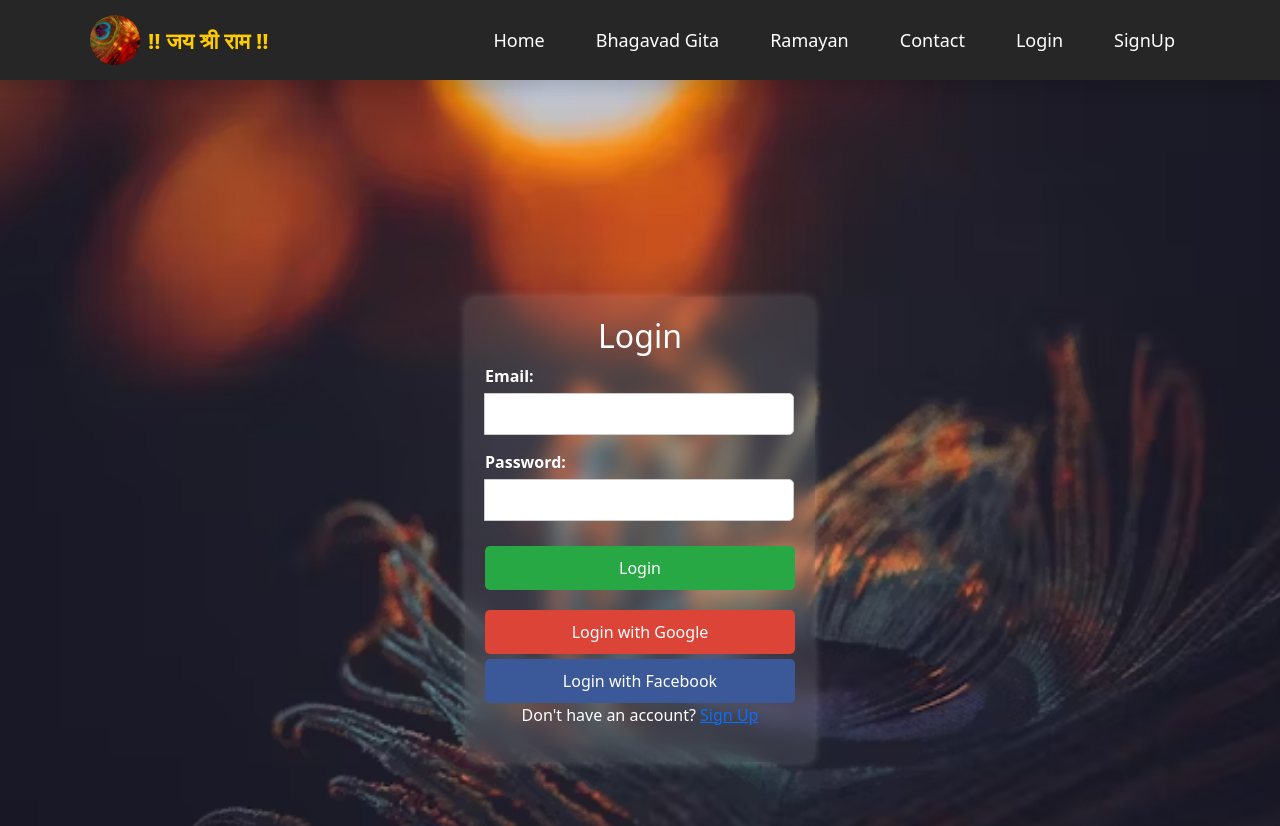
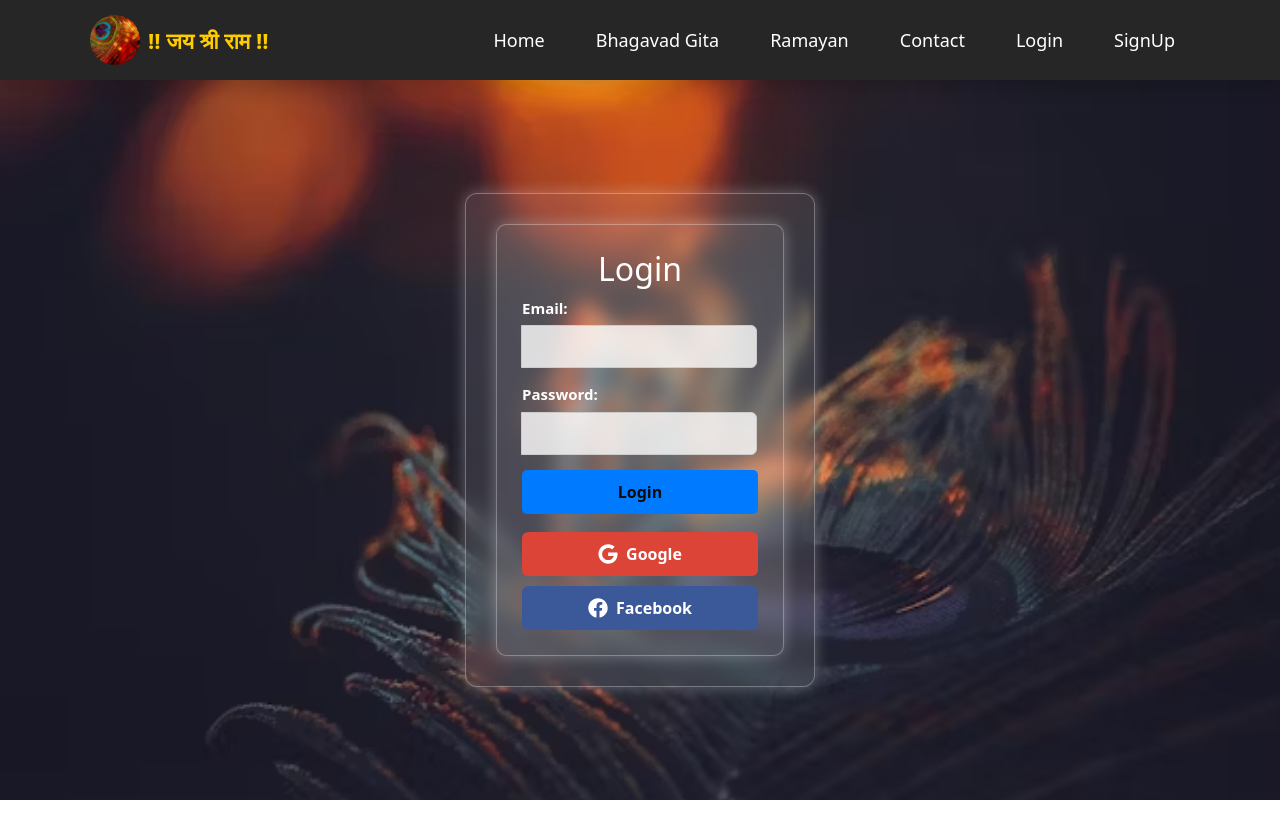
Before and after one commit to Bijendramishra123/Ramayan-app, a React (Vite) app: page /#/login in a window 1280 px wide. Shown: the top 826 px of the page. After the commit the page ends 800 px from the top, so only its background shows below. Built offline with nearby package versions, Linux system fonts and the light colour scheme.

Commit message:
Fixed GitHub Pages deployment

```diff
--- a/src/pages/Login.jsx
+++ b/src/pages/Login.jsx
@@ -1,5 +1,6 @@
 import { useState } from "react";
 import { useNavigate } from "react-router-dom";
+import { FaGoogle, FaFacebook } from "react-icons/fa"; // Import icons
 import "./../styles/Login.css";
 
 const Login = ({ setIsAuthenticated }) => {
@@ -46,12 +47,13 @@ const Login = ({ setIsAuthenticated }) => {
         </div>
         <button type="submit" className="login-btn">Login</button>
         <div className="social-login">
-          <button className="google-btn">Login with Google</button>
-          <button className="facebook-btn">Login with Facebook</button>
+          <button className="google-btn">
+            <FaGoogle size={20} style={{ marginRight: "8px" }} /> Google
+          </button>
+          <button className="facebook-btn">
+            <FaFacebook size={20} style={{ marginRight: "8px" }} /> Facebook
+          </button>
         </div>
-        <p>
-          Don't have an account? <a href="/signup">Sign Up</a>
-        </p>
       </form>
     </div>
   );
--- a/src/pages/SignUP.jsx
+++ b/src/pages/SignUP.jsx
@@ -1,5 +1,6 @@
 import { useState } from "react";
 import { useNavigate } from "react-router-dom";
+import { FaGoogle, FaFacebook } from "react-icons/fa"; // Using icons from react-icons
 import "../styles/SignUp.css";
 
 const SignUp = () => {
@@ -12,20 +13,15 @@ const SignUp = () => {
   const handleSignUp = (e) => {
     e.preventDefault();
 
-    // Password match validation
     if (password !== confirmPassword) {
       setError("Passwords do not match!");
       return;
     }
 
-    // Storing user temporarily (Replace with API call)
     const userData = { email };
     localStorage.setItem("user", JSON.stringify(userData));
+    console.log("User registered:", userData);
 
-    console.log("User registered:", userData);
-    console.log("Navigating to login...");
-
-    // Navigate to login after signup
     navigate("/login");
   };
 
@@ -67,11 +63,13 @@ const SignUp = () => {
 
         <button type="submit" className="auth-btn">Sign Up</button>
 
-        <p>Already have an account? <a href="/login">Login</a></p>
-
         <div className="social-login">
-          <button className="google-btn">Sign Up with Google</button>
-          <button className="facebook-btn">Sign Up with Facebook</button>
+          <button className="google-btn">
+            <FaGoogle className="icon" /> Google
+          </button>
+          <button className="facebook-btn">
+            <FaFacebook className="icon" /> Facebook
+          </button>
         </div>
       </form>
     </div>
--- a/src/styles/Login.css
+++ b/src/styles/Login.css
@@ -1,93 +1,82 @@
 .login-container {
     display: flex;
-    justify-content: center;
-    align-items: center;
-    height: 100vh;
-    background: transparent;
+    background: rgba(255, 255, 255, 0.1); /* More transparent */
+    backdrop-filter: blur(10px);
+    padding: 30px;
+    border-radius: 12px;
+    box-shadow: 0px 0px 15px rgba(255, 255, 255, 0.3);
+    width: 350px;
+    text-align: center;
+    transition: transform 0.3s ease-in-out;
+    border: 1px solid rgba(255, 255, 255, 0.3);
   }
 
 .login-form {
-    background: rgba(255, 255, 255, 0.1);
-    padding: 20px;
+    background: rgba(255, 255, 255, 0.1); /* More transparent */
+    padding: 25px;
     border-radius: 10px;
-    box-shadow: 0 0 10px rgba(255, 255, 255, 0.2);
+    box-shadow: 0px 0px 15px rgba(255, 255, 255, 0.3);
     width: 350px;
     text-align: center;
-    backdrop-filter: blur(10px);
+    transition: transform 0.3s ease-in-out; /* Smooth hover effect */
+    border: 1px solid rgba(255, 255, 255, 0.3);
 }
 
-  h2 {
-    color: #fff;
+/* Hover effect for form */
+.login-form:hover {
+    transform: scale(1.05); /* Slight zoom on hover */
 }
 
-  .input-group {
-    margin-bottom: 15px;
-    text-align: left;
+/* Styling for Social Login Buttons */
+.social-login {
+    margin-top: 15px;
 }
 
-  .input-group label {
-    display: block;
-    color: #fff;
-    font-weight: bold;
-  }
-
-  .input-group input {
+.google-btn, .facebook-btn {
     width: 100%;
     padding: 10px;
+    margin-top: 5px;
+    border-radius: 5px;
+    font-size: 16px;
+    cursor: pointer;
     border: none;
-    border-radius: 5px;
-  }
-
-  .login-btn {
-    width: 100%;
-    padding: 10px;
-    background: #28a745;
-    color: #fff;
-    border: none;
-    border-radius: 5px;
-    cursor: pointer;
-    margin-top: 10px;
-  }
-
-  .login-btn:hover {
-    background: #218838;
-  }
-
-  .social-login {
-    margin-top: 20px;
-  }
-
-  .google-login, .facebook-login {
-    width: 100%;
-    padding: 10px;
-    margin-top: 10px;
-    border: none;
-    border-radius: 5px;
-    cursor: pointer;
-    font-size: 16px;
+    font-weight: bold;
     display: flex;
     align-items: center;
     justify-content: center;
+    /* transition: background 0.3s ease-in-out, transform 0.2s; */
 }
 
-  .google-login {
-    background: #db4437;
+/* Google Button */
+.google-btn {
+    background-color: #db4437;
     color: white;
 }
 
-  .google-login:hover {
-    background: #c1351d;
+.google-btn:hover {
+    background-color: #c1351d;
+    transform: scale(1.05);
 }
 
-  .facebook-login {
-    background: #3b5998;
+/* Facebook Button */
+.facebook-btn {
+    background-color: #3b5998;
     color: white;
 }
 
-  .facebook-login:hover {
-    background: #2d4373;
+.facebook-btn:hover {
+    background-color: #2e4372;
+    transform: scale(1.05);
 }
-
-  .fab {
-    margin-right: 10px;
+.login-btn
+{
+    width: 100%;
+    padding: 10px;
+    background-color: #007bff;
+    color: rgb(10, 10, 10);
+    border: none;
+    border-radius: 5px;
+    font-size: 16px;
+    cursor: pointer;
+    font-weight: bold;
 }
--- a/src/styles/SignUP.css
+++ b/src/styles/SignUP.css
@@ -1,18 +1,36 @@
 .auth-container {
     display: flex;
+    background: rgba(255, 255, 255, 0.1); /* More transparent */
     justify-content: center;
     align-items: center;
-    height: 100vh;
-    background: rgba(0, 0, 0, 0.5); /* Transparent background */
+    box-shadow: 0px 0px 15px rgba(255, 255, 255, 0.3);
+    /* height: 100vh; */
+    background-size: cover;
+    background-position: center;
   }
 
+  /* Transparent form box */
   .auth-box {
-    background: rgba(255, 255, 255, 0.9); /* Semi-transparent white */
+    background: rgba(255, 255, 255, 0.1); /* More transparent */
+    backdrop-filter: blur(10px);
     padding: 30px;
-    border-radius: 10px;
-    box-shadow: 0px 0px 10px rgba(0, 0, 0, 0.1);
+    border-radius: 12px;
+    box-shadow: 0px 0px 15px rgba(255, 255, 255, 0.3);
     width: 350px;
     text-align: center;
+    transition: transform 0.3s ease-in-out;
+    border: 1px solid rgba(255, 255, 255, 0.3);
+  }
+
+  .auth-box:hover {
+    transform: scale(1.05);
+  }
+
+  .auth-box h2 {
+    font-size: 24px;
+    font-weight: bold;
+    color: white;
+    margin-bottom: 20px;
   }
 
   .input-group {
@@ -23,14 +41,19 @@
   .input-group label {
     display: block;
     font-weight: bold;
-    margin-bottom: 5px;
+    margin-bottom: 6px;
+    color: #fff;
+    font-size: 15px;
   }
 
   .input-group input {
     width: 100%;
-    padding: 8px;
-    border-radius: 5px;
+    padding: 10px;
+    border-radius: 6px;
     border: 1px solid #ccc;
+    font-size: 14px;
+    background: rgba(255, 255, 255, 0.8);
+    color: #000;
   }
 
   .auth-btn {
@@ -39,33 +62,41 @@
     background-color: #28a745;
     color: white;
     border: none;
-    border-radius: 5px;
+    border-radius: 6px;
     font-size: 16px;
     cursor: pointer;
+    font-weight: bold;
+    transition: background 0.3s ease-in-out, transform 0.2s;
   }
 
   .auth-btn:hover {
     background-color: #218838;
+    transform: scale(1.05);
   }
 
   .error-message {
-    color: red;
+    color: #ff6b6b;
     font-size: 14px;
     margin-bottom: 10px;
   }
 
   .social-login {
-    margin-top: 15px;
+    margin-top: 18px;
   }
 
   .google-btn, .facebook-btn {
     width: 100%;
     padding: 10px;
-    margin-top: 5px;
-    border-radius: 5px;
+    margin-top: 10px;
+    border-radius: 6px;
     font-size: 16px;
     cursor: pointer;
     border: none;
+    font-weight: bold;
+    display: flex;
+    align-items: center;
+    justify-content: center;
+    transition: background 0.3s ease-in-out, transform 0.2s;
   }
 
   .google-btn {
@@ -75,6 +106,7 @@
 
   .google-btn:hover {
     background-color: #c1351d;
+    transform: scale(1.05);
   }
 
   .facebook-btn {
@@ -84,4 +116,10 @@
 
   .facebook-btn:hover {
     background-color: #2e4372;
+    transform: scale(1.05);
   }
+
+  .icon {
+    margin-right: 10px;
+    font-size: 18px;
+  }
```
Lines whose indentation alone changed are shown as unchanged.
